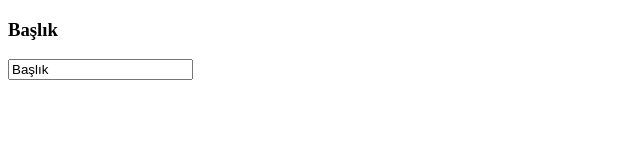
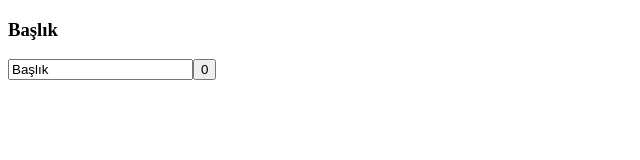
Before and after one commit to comlekahmetcan/vue-composition-api, a Vue app in the folder 10-0-script-setup/: page / in a window 1280 px wide. Shown: the top 160 px of the page, without its empty margins (0-640 px from the left). Built offline with nearby package versions, Linux system fonts and the light colour scheme.

Commit message:
Event okumak ve method oluşturmak

```diff
--- a/10-0-script-setup/src/App.vue
+++ b/10-0-script-setup/src/App.vue
@@ -1,8 +1,13 @@
 <template>
   <h3>{{ title }}</h3>
   <input type="text" v-model="title" />
+  <button @click="inc">{{ counter }}</button>
 </template>
 <script setup>
 import { ref } from "vue";
 const title = ref("Başlık");
+const counter = ref(0);
+const inc = () => {
+  counter.value++;
+};
 </script>
```
